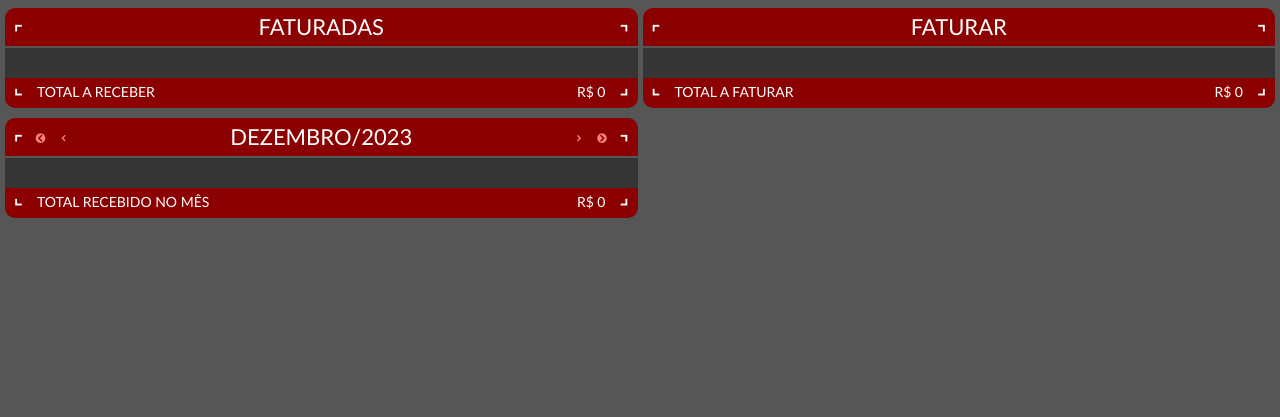
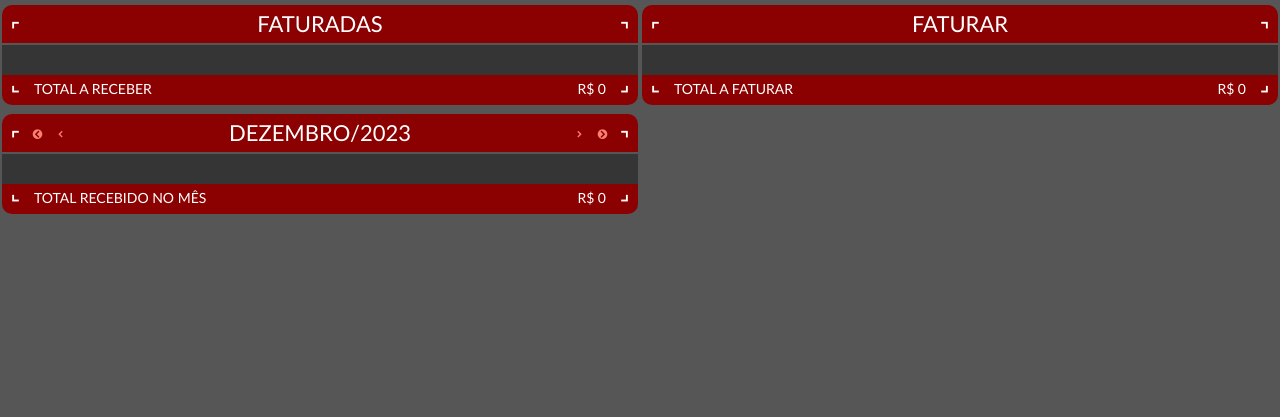
Before and after one commit to OswaldoSoares/comuniqg, a Django app: page /faturamento/ in a window 1280 px wide. Shown: the part 80-497 px from the top of the page. Run offline with Django 4.2, Linux system fonts and the light colour scheme; data that the repository does not hold is empty; some libraries are stand-ins or nearby versions.

Commit message:
Refatorado display grid

```diff
--- a/core/static/core/css/style.css
+++ b/core/static/core/css/style.css
@@ -762,15 +762,30 @@ body {
 }
 
 .section-grid {
-  /* background-color: #a94442; */
-  padding: 5px;
+  padding: 2px;
   display: grid;
-  grid-template-columns: 1fr;
-  grid-gap: 5px;
+  grid-template-columns: 1fr 1fr 1fr;
+  grid-template-rows: 2;
+  grid-gap: 4px;
 }
 
 .grid-column {
   width: 100%;
+}
+
+.card-faturadas {
+    grid-row-start: 1;
+    grid-row-end: 3;
+}
+
+.card-faturar {
+    grid-row-start: 1;
+    grid-row-end: 3;
+}
+
+.card-mensal-detalhado {
+  grid-column-start: 1;
+  grid-column-end: 3;
 }
 
 @media only screen and (min-width: 715px) {
```
